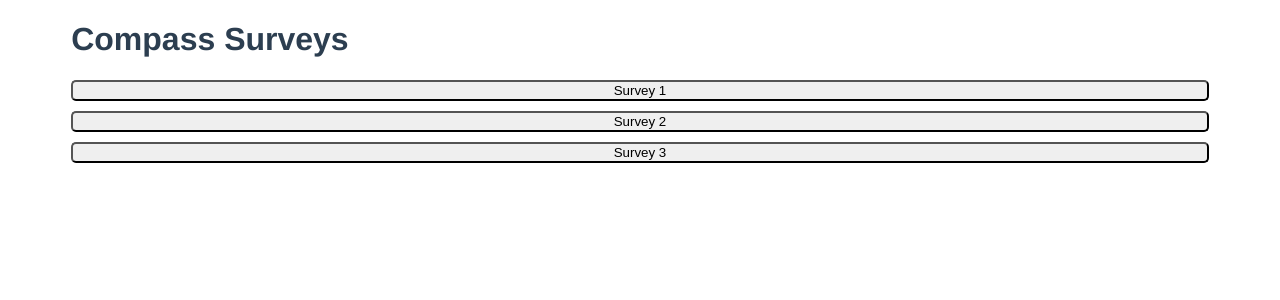
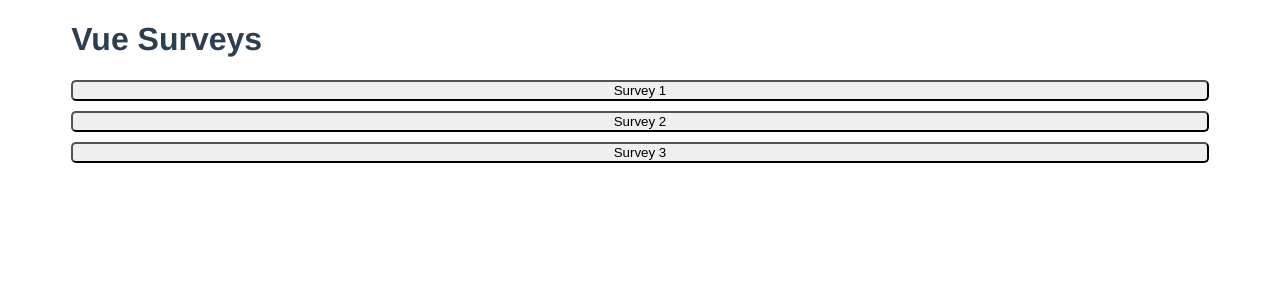
Before and after one commit to blueskymel/Vue-Survey, a Vue app: page /Surveys in a window 1280 px wide. Shown: the top 300 px of the page. Built offline with nearby package versions, Linux system fonts and the light colour scheme.

Commit message:
Update SurveyList.vue

```diff
--- a/src/components/SurveyList.vue
+++ b/src/components/SurveyList.vue
@@ -1,6 +1,6 @@
 <template>
   <div class="survey-item-wrap">
-    <h1>Compass Surveys</h1>
+    <h1>Vue Surveys</h1>
     <SurveyListItem v-for="survey in surveys"
     :key="survey.id"
     :survey="survey" />
```
